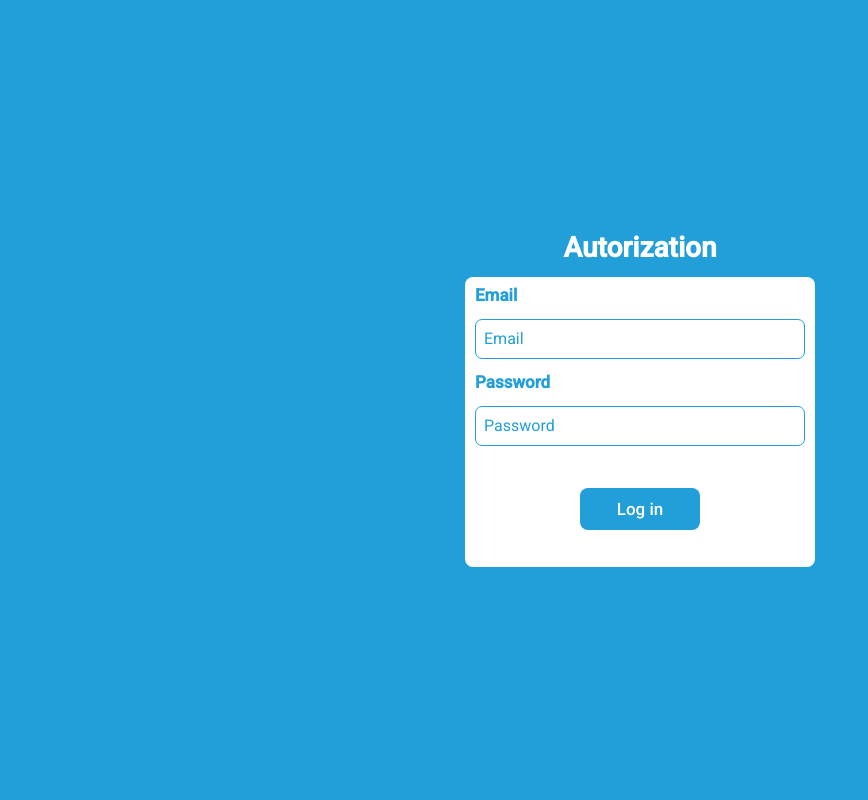
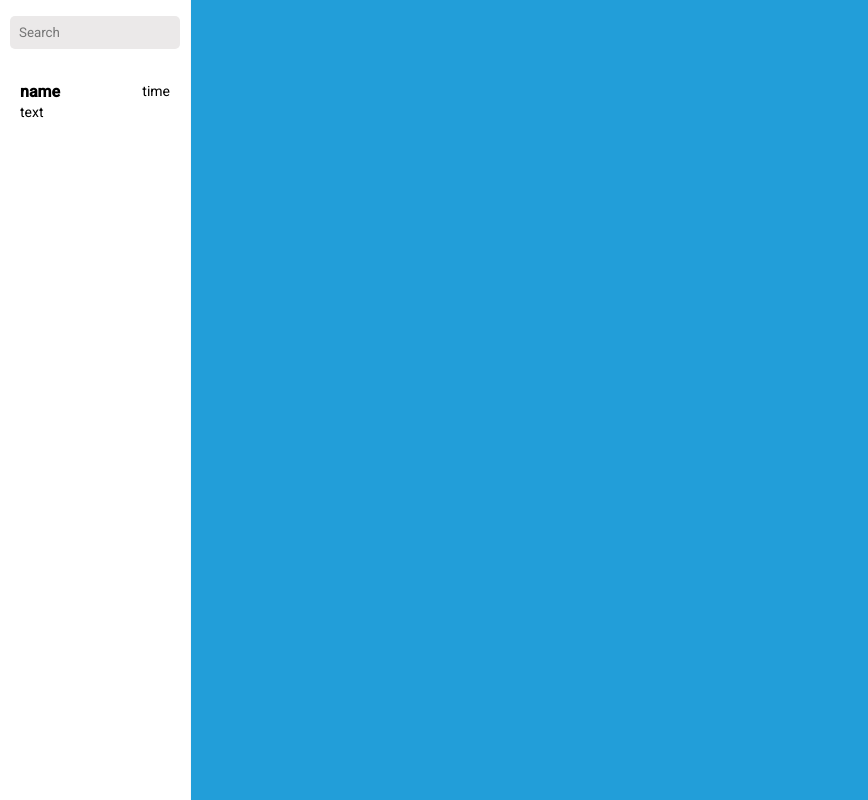
Before and after one commit to IlyaYudenkov/Tg-copy, a React (Create React App) app: page / in a window 1280 px wide. Shown: the whole page, without its empty margins (0-868 px from the left). Built offline with nearby package versions, Linux system fonts and the light colour scheme.

Commit message:
first commit

```diff
--- a/src/App.tsx
+++ b/src/App.tsx
@@ -1,11 +1,12 @@
 import React from 'react';
 import LogInForm from './components/LogInForm/LogInForm';
 import './styles/App.css';
+import Sidebar from './components/Sidebar/Sidebar';
 
 function App() {
   return (
     <div className="App">
-      <LogInForm />
+      <Sidebar/>
     </div>
   );
 }
--- a/src/components/LogInForm/LogInForm.tsx
+++ b/src/components/LogInForm/LogInForm.tsx
@@ -4,7 +4,6 @@ import style from './LogInForm.module.scss';
 import {
   Formik,
   Form,
-  Field,
 } from 'formik';
 import { LogInSchema } from '../../schemas/LogInSchema';
 import FormInput from '../Input/FormInput';
--- /dev/null
+++ b/src/components/Sidebar/Sidebar.module.scss
@@ -0,0 +1,35 @@
+.sidebar{
+    display: flex;
+    flex: .33;
+    flex-direction: column;
+    justify-content: flex-start;
+    border-right: 1px solid rgb(190 190 190 / 10%);
+    height: 100vh;
+    background-color: #fff;
+
+  &__header{
+    display: flex;
+    align-items: center;
+    margin: 7px 0 ;
+    padding: 10px;
+    height: 50px;
+  }
+}
+
+.header{
+    &__search input{
+        display: flex;
+        flex: 1;
+        border: 2px solid transparent;
+        border-radius: 5px;
+        padding: 7px;
+        background-color: rgb(235 233 233);
+        transition-duration: 0.3s;
+
+        &:focus{
+          border: 2px solid lightblue;
+          background-color: #fff;
+          transition-duration: 0.3s;
+        }
+    }
+}
--- /dev/null
+++ b/src/components/Sidebar/Sidebar.tsx
@@ -0,0 +1,24 @@
+import React from 'react';
+import style from './Sidebar.module.scss';
+import SidebarMessage from '../SidebarMessage/SidebarMessage';
+
+const Sidebar = () => {
+
+ return (
+   <div className={style.sidebar}>
+     <div className={style.sidebar__header}>
+       <div className={style.header__burger}>
+
+       </div>
+       <div className={style.header__search}>
+         <input type="text" placeholder='Search'/>
+       </div>
+     </div>
+     <div className={style.sidebar__main}>
+       <SidebarMessage/>
+     </div>
+
+   </div>
+ );
+};
+export default Sidebar;
--- /dev/null
+++ b/src/components/SidebarMessage/SidebarMessage.module.scss
@@ -0,0 +1,34 @@
+.sidebarMessage{
+    display: flex;
+    align-items: center;
+    padding: 20px;
+
+    &__details{
+        display: flex;
+        flex-direction: column;
+        width: 100%;
+    }
+}
+
+.details{
+    &__top{
+        display: flex;
+        justify-content: space-between;
+        margin-bottom: 5px;
+    }
+
+    &__bottom{
+        display: flex;
+    }
+}
+
+.top{
+    &__name{
+        font-weight: 700;
+        font-size: 16px;
+    }
+
+    &__text{
+        font-size: 16px;
+    }
+}
--- /dev/null
+++ b/src/components/SidebarMessage/SidebarMessage.tsx
@@ -0,0 +1,21 @@
+import React from 'react';
+import style from './SidebarMessage.module.scss';
+const SidebarMessage = () => {
+
+ return (
+   <div className={style.sidebarMessage}>
+     <div className={style.sidebarMessage__avatar}></div>
+     <div className={style.sidebarMessage__details}>
+       <div className={style.details__top}>
+         <div className={style.top__name}>name</div>
+         <div className={style.top__time}>time</div>
+       </div>
+       <div className={style.details__bottom}>
+         <div className={style.bottom__text}>text</div>
+       </div>
+     </div>
+
+   </div>
+ );
+};
+export default SidebarMessage;
--- a/src/styles/App.css
+++ b/src/styles/App.css
@@ -4,8 +4,7 @@
 
 body{
    display: flex;
-   align-items: center;
-   justify-content: center;
+   flex: 1;
    font-family: Roboto;
    background-color: #229ED9;
 }
```
